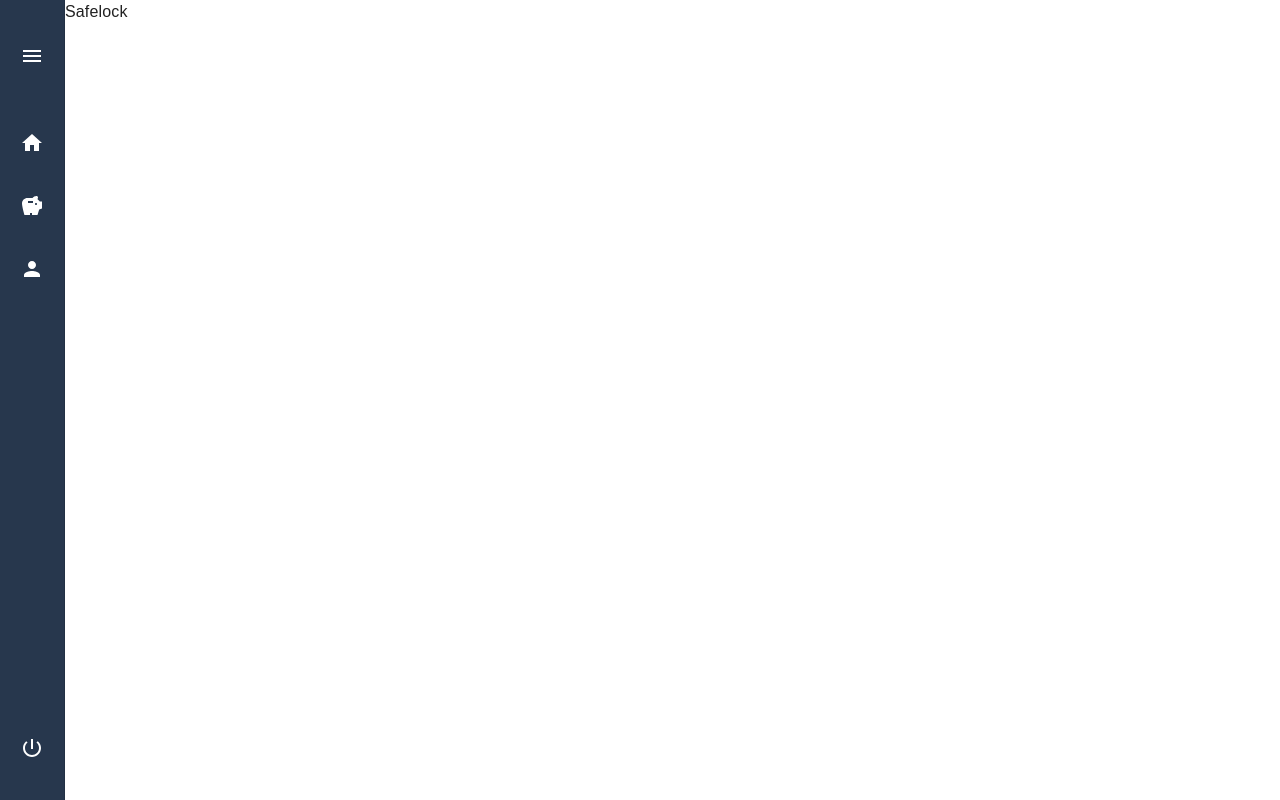
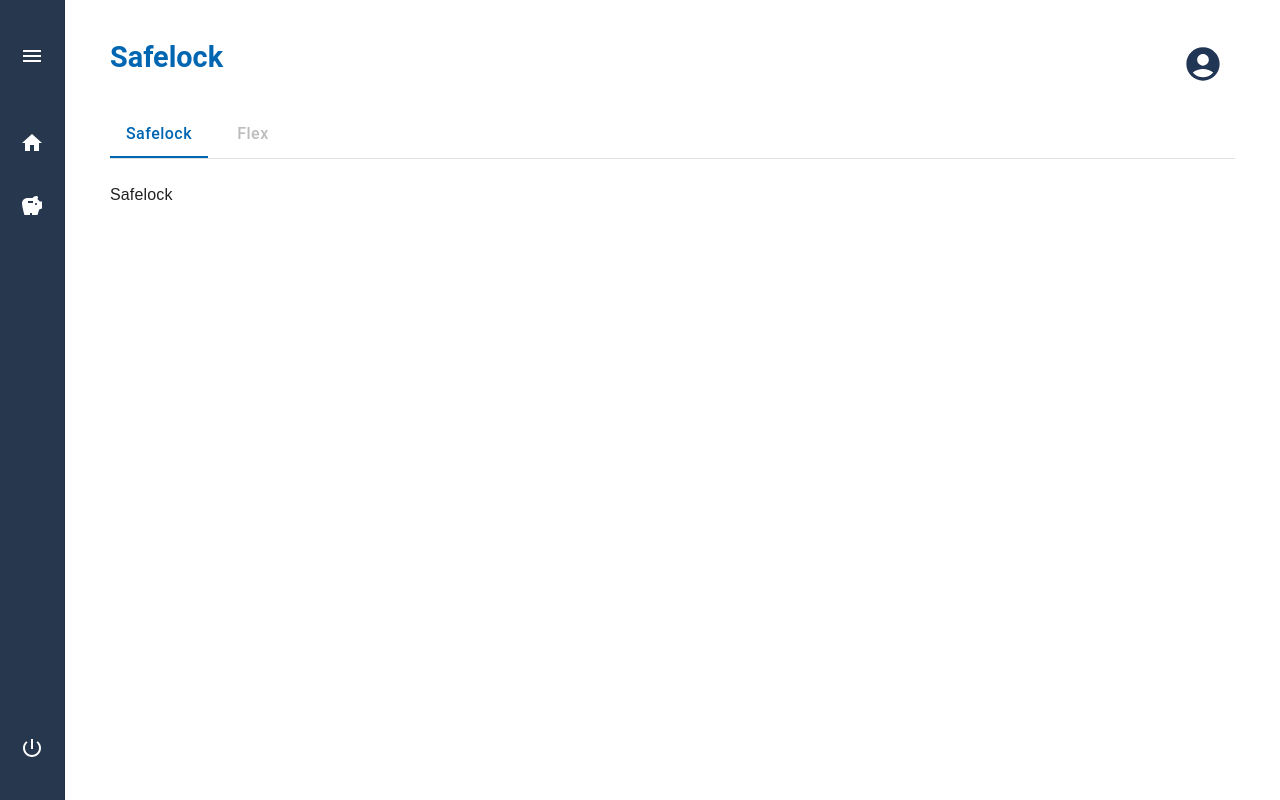
Before and after one commit to Ubongg/piggy-clone, a Next.js app: page /safelock in a window 1280 px wide. Built offline with nearby package versions, Linux system fonts and the light colour scheme.

Commit message:
added tabs to safelock and flex

```diff
--- a/src/app/safelock/page.jsx
+++ b/src/app/safelock/page.jsx
@@ -1,4 +1,98 @@
-const Safelock = () => {
-  return <div>Safelock</div>;
+"use client";
+
+import { Box, Tab, Button, Card, Drawer, Typography } from "@mui/material";
+import AccountBalanceOutlinedIcon from "@mui/icons-material/AccountBalanceOutlined";
+import LockOutlinedIcon from "@mui/icons-material/LockOutlined";
+import Link from "next/link";
+import { useTheme } from "@mui/material/styles";
+import ProfileButton from "@/components/profileButton/ProfileButton";
+import { TabPanel, TabList, TabContext } from "@mui/lab";
+import { useState } from "react";
+
+const Flex = () => {
+  const theme = useTheme();
+  const [value, setValue] = useState("1");
+
+  const handleChange = (event, newValue) => {
+    setValue(newValue);
+  };
+
+  return (
+    <Box
+      sx={{
+        width: "100%",
+        m: "38px 45px",
+        [theme.breakpoints.down("sm")]: {
+          m: "38px 15px",
+        },
+      }}
+    >
+      <Box
+        sx={{
+          display: "flex",
+          justifyContent: "space-between",
+          width: "100%",
+        }}
+      >
+        <Typography
+          variant="h5"
+          fontWeight={600}
+          fontSize="1.8rem"
+          sx={{ color: "#0066b2" }}
+        >
+          Safelock
+        </Typography>
+        <ProfileButton />
+      </Box>
+      <Box sx={{ width: "100%", typography: "body1", mt: "20px" }}>
+        <TabContext value={value}>
+          <Box sx={{ borderBottom: 1, borderColor: "divider" }}>
+            <TabList
+              onChange={handleChange}
+              aria-label="lab API tabs example"
+              TabIndicatorProps={{
+                sx: {
+                  backgroundColor: "#0066b2",
+                },
+              }}
+            >
+              <Tab
+                label="safelock"
+                value="1"
+                sx={{
+                  color: "rgb(146, 144, 144)",
+                  "&.Mui-selected": {
+                    color: "#0066b2",
+                  },
+                  textTransform: "capitalize",
+                  fontSize: "1rem",
+                }}
+              />
+              <Link href="/flex">
+                <Tab
+                  label="flex"
+                  value="2"
+                  sx={{
+                    color: "rgb(146, 144, 144)",
+                    "&.Mui-selected": {
+                      color: "#e0218a",
+                    },
+                    textTransform: "capitalize",
+                    fontSize: "1rem",
+                  }}
+                />
+              </Link>
+            </TabList>
+          </Box>
+          <TabPanel value="1" sx={{ px: 0 }}>
+            Safelock
+          </TabPanel>
+          <TabPanel value="2" sx={{ px: 0 }}>
+            Flex
+          </TabPanel>
+        </TabContext>
+      </Box>
+    </Box>
+  );
 };
-export default Safelock;
+export default Flex;
--- a/src/components/sidebar/Sidebar.jsx
+++ b/src/components/sidebar/Sidebar.jsx
@@ -111,7 +111,7 @@ export default function Sidebar() {
           ))}
         </List>
         <List>
-          {["Home", "Savings", "Account"].map((text, index) => (
+          {["Home", "Savings"].map((text, index) => (
             <ListItem
               key={text}
               disablePadding
@@ -125,13 +125,7 @@ export default function Sidebar() {
                 }}
               >
                 <Link
-                  href={
-                    text === "Home"
-                      ? "/"
-                      : text === "Savings"
-                      ? "/savings"
-                      : "/account"
-                  }
+                  href={text === "Home" ? "/" : "/savings"}
                   style={{ display: "flex", alignItems: "center" }}
                 >
                   <ListItemIcon
@@ -142,13 +136,7 @@ export default function Sidebar() {
                       color: "white",
                     }}
                   >
-                    {text === "Home" ? (
-                      <HomeIcon />
-                    ) : text === "Savings" ? (
-                      <SavingsIcon />
-                    ) : (
-                      <PersonIcon />
-                    )}
+                    {text === "Home" ? <HomeIcon /> : <SavingsIcon />}
                   </ListItemIcon>
                   <ListItemText
                     primary={text}
```
Also changed, not shown: src/app/flex/page.jsx (+95 -1 lines), src/app/savings/page.jsx (+4 -4 lines), src/components/tabs/Tabs.jsx (deleted, +0 -33 lines).
